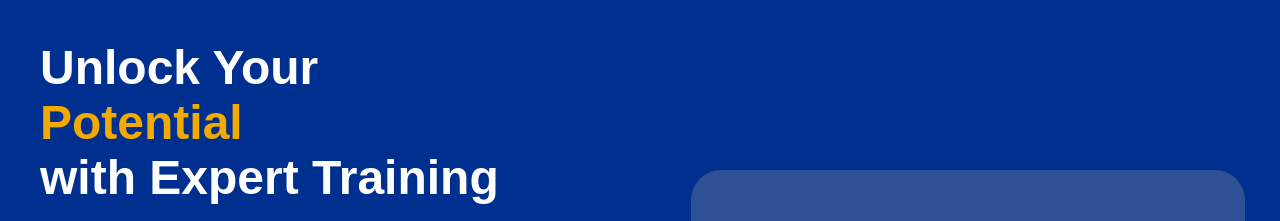
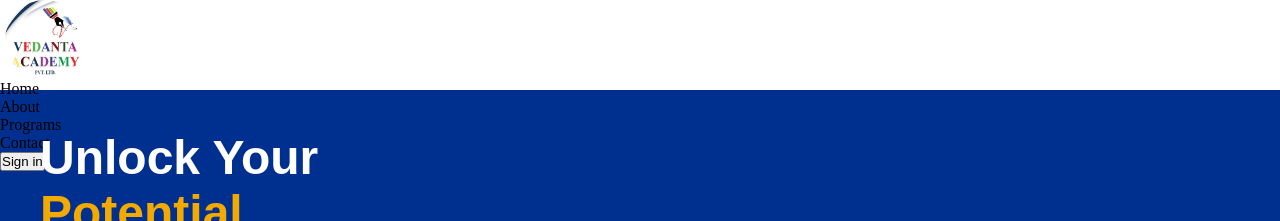
Before and after one commit to Umangakhanal/Vedanta-Academy, a React (Vite) app in the folder vedanta/: page / in a window 1280 px wide. Shown: the top 221 px of the page. Built offline with nearby package versions, Linux system fonts and the light colour scheme; no server answers.

Commit message:
Navbar structure created

```diff
--- a/vedanta/src/App.jsx
+++ b/vedanta/src/App.jsx
@@ -1,10 +1,12 @@
 import React from "react";
 import {  Routes, Route,  } from "react-router-dom";
 import Home from "./components/Home/Home";
+import Navbar from "./components/Navbar/Navbar";
 
 function App() {
   return (
     <>
+    <Navbar/>
       <Routes>
         <Route path="/" element={<Home />} />
       </Routes>
--- /dev/null
+++ b/vedanta/src/components/Navbar/Navbar.jsx
@@ -0,0 +1,26 @@
+import React from "react";
+import Styles from "./Navbar.module.css";
+const Navbar = () => {
+  return (
+    <>
+      <nav className={Styles.Navbar}>
+        <div className={Styles.logo}>
+          <img src="LOGO.jpg" alt="Vedanta Academy" />
+        </div>
+        <div className={Styles.navlinks}>
+          <ul>
+            <li>Home</li>
+            <li>About</li>
+            <li>Programs</li>
+            <li>Contact</li>
+          </ul>
+        </div>
+        <div className={Styles.navButton}>
+          <button>Sign in </button>
+        </div>
+      </nav>
+    </>
+  );
+};
+
+export default Navbar;
--- /dev/null
+++ b/vedanta/src/components/Navbar/Navbar.module.css
@@ -0,0 +1,21 @@
+*{
+    margin: 0;
+    padding: 0;
+}
+.Navbar{
+    width: 100%;
+    height: 90px;
+    background-color: var(--color-custom);
+}
+.logo{
+    width: 80px;
+    height: 80px;
+    border-radius: 50%;
+    margin-left: 5px;
+}
+.logo img{
+    width: 100%;
+    height: 100%;
+    border-radius: 50%;
+
+}
```
Also changed, not shown: vedanta/public/LOGO.jpg (added).
